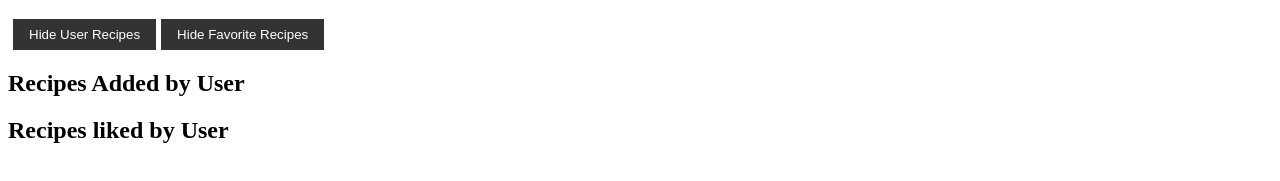
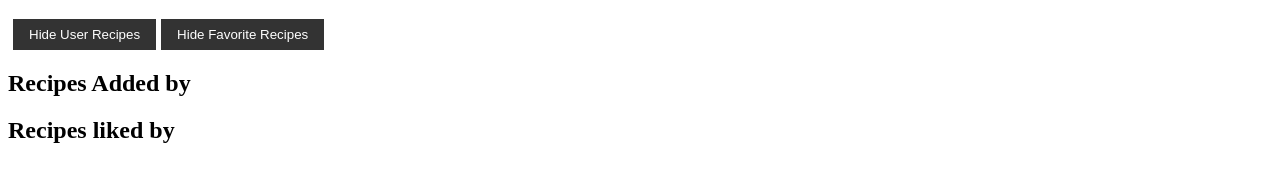
Before and after one commit to kozakevich13/recipe-menagement, a React (Create React App) app: page /favorite-recipes in a window 1280 px wide. Shown: the part 209-390 px from the top of the page. Built offline with nearby package versions, Linux system fonts and the light colour scheme.

Commit message:
add user name

```diff
--- a/src/components/FavoriteRecipes.tsx
+++ b/src/components/FavoriteRecipes.tsx
@@ -27,6 +27,7 @@ const FavoriteRecipes: React.FC = () => {
   const [showAddForm, setShowAddForm] = useState(false);
   const [showUserRecipes, setShowUserRecipes] = useState(true);
   const [showFavoriteRecipes, setShowFavoriteRecipes] = useState(true);
+  const userName = localStorage.getItem("userEmail");
 
   const [newRecipe, setNewRecipe] = useState<Recipe>({
     id: 0,
@@ -178,7 +179,7 @@ const FavoriteRecipes: React.FC = () => {
 
       {showUserRecipes && (
         <div>
-          <h2>Recipes Added by User</h2>
+          <h2>Recipes Added by {userName}</h2>
           {userRecipes.map((recipe: any) => (
             <div className="recipe-item" key={recipe.title}>
               <RecipeItem key={recipe.title} recipe={recipe} />
@@ -197,7 +198,7 @@ const FavoriteRecipes: React.FC = () => {
       {/* Список улюблених рецептів */}
       {showFavoriteRecipes && (
         <div>
-          <h2>Recipes liked by User</h2>
+          <h2>Recipes liked by {userName}</h2>
           {favoriteRecipes.map((recipe: any, index: number) => (
             <div className="recipe-item" key={recipe.id}>
               <RecipeItem key={index} recipe={recipe} />
```
